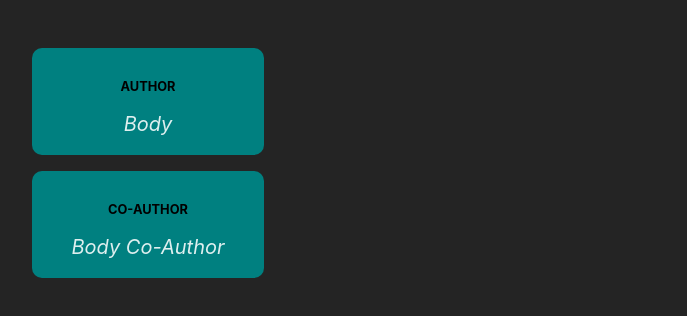
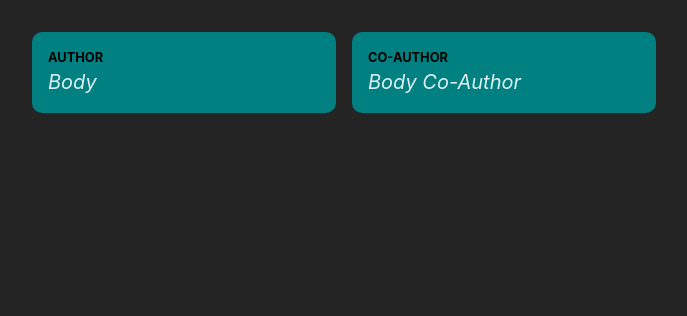
Before and after one commit to foolais/react-tutorial-udemy, a React (Vite) app: page / in a window 1280 px wide. Shown: the top 316 px of the page, without its empty margins (0-687 px from the left). Built offline with nearby package versions, Linux system fonts and the light colour scheme.

Commit message:
exercise & another component

```diff
--- a/src/App.jsx
+++ b/src/App.jsx
@@ -1,11 +1,10 @@
 import "./App.css";
-import Post from "./components/Post";
+import PostsList from "./components/PostsList";
 
 function App() {
   return (
     <main>
-      <Post author="Author" body="Body" />
-      <Post author="Co-Author" body="Body Co-Author" />
+      <PostsList />
     </main>
   );
 }
--- a/src/components/Post.jsx
+++ b/src/components/Post.jsx
@@ -5,10 +5,10 @@ function Post(props) {
   const { author, body } = props;
 
   return (
-    <div className={styles.post}>
+    <li className={styles.post}>
       <p className={styles.author}>{author}</p>
       <p className={styles.text}>{body}</p>
-    </div>
+    </li>
   );
 }
 
--- a/src/components/Post.module.css
+++ b/src/components/Post.module.css
@@ -1,15 +1,12 @@
 .post {
   background-color: teal;
   padding: 1rem;
-  margin: 1rem 0;
-  max-width: 200px;
-  animation: fade-in 2s ease-in-out;
   border-radius: 10px;
+  text-align: left;
   -webkit-border-radius: 10px;
   -moz-border-radius: 10px;
   -ms-border-radius: 10px;
   -o-border-radius: 10px;
-  -webkit-animation: fade-in 2s ease-in-out;
 }
 
 .author {
@@ -23,6 +20,5 @@
   white-space: pre-wrap;
   word-wrap: break-word;
   font-size: 1.25rem;
-  margin: 0.25rem 0 0 0;
   font-style: italic;
 }
--- /dev/null
+++ b/src/components/PostsList.jsx
@@ -0,0 +1,13 @@
+import Post from "./Post";
+import styles from "./PostsList.module.css";
+
+function PostList() {
+  return (
+    <ul className={styles.postList}>
+      <Post author="Author" body="Body" />
+      <Post author="Co-Author" body="Body Co-Author" />
+    </ul>
+  );
+}
+
+export default PostList;
--- /dev/null
+++ b/src/components/PostsList.module.css
@@ -0,0 +1,5 @@
+.postList {
+  display: grid;
+  grid-template-columns: repeat(auto-fit, 25%);
+  gap: 1rem;
+}
--- a/src/index.css
+++ b/src/index.css
@@ -2,6 +2,9 @@
   font-family: Inter, system-ui, Avenir, Helvetica, Arial, sans-serif;
   line-height: 1.5;
   font-weight: 400;
+
+  margin: 0;
+  padding: 0;
 
   color: rgba(255, 255, 255, 0.87);
   background-color: #242424;
@@ -12,7 +15,10 @@
   -moz-osx-font-smoothing: grayscale;
 }
 
-body {
+* {
   margin: 0;
-  text-align: center;
+  padding: 0;
+  text-decoration: none;
+  list-style: none;
+  box-sizing: border-box;
 }
```
